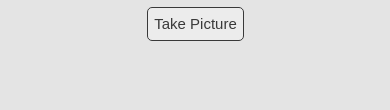
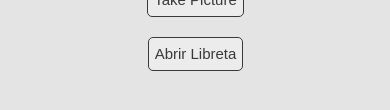
Before and after one commit to rohwinu/Camers, a plain HTML site: page index.html in a window 390 px wide. Shown: the part 570-680 px from the top of the page. Drawn offline with Linux system fonts and the light colour scheme; some packages are replaced by stand-ins of ours.

Commit message:
libreta
cambios para la libreta de contactos

```diff
--- a/config.xml
+++ b/config.xml
@@ -19,4 +19,5 @@
     <preference name="phonegap-version" value="3.0.0" />
 
     <gap:plugin name="org.apache.cordova.core.camera" />
+    <gap:plugin name="org.apache.cordova.core.contacts" />
 </widget>
--- a/index.html
+++ b/index.html
@@ -36,6 +36,13 @@
 
                 <button onclick="app.takePicture();">Take Picture</button>
             </div>
+            <div id="deviceready" class="blink">
+                <div class="event received">
+                  <p>Device is Ready</p>
+                </div>
+
+                <button onclick="app.obtenerContactos();">Abrir Libreta</button>
+            </div>
         </div>
         <script type="text/javascript" src="phonegap.js"></script>
         <script type="text/javascript" src="js/index.js"></script>
--- a/js/index.js
+++ b/js/index.js
@@ -59,4 +59,18 @@ var app = {
         destinationType: Camera.DestinationType.FILE_URI
       });
     }
+
+    obtenerContactos: function() {
+        var options      = new ContactFindOptions();
+        options.filter   = "Bob";
+        options.multiple = true;
+        var fields       = ["displayName", "name"];
+        navigator.contacts.find(fields,
+            function( imageURI ) {
+                alert('Found ' + contacts.length + ' contacts.');
+            },
+            function( message ) {
+                alert('onError!');
+            }, options);
+    }
 };
```
